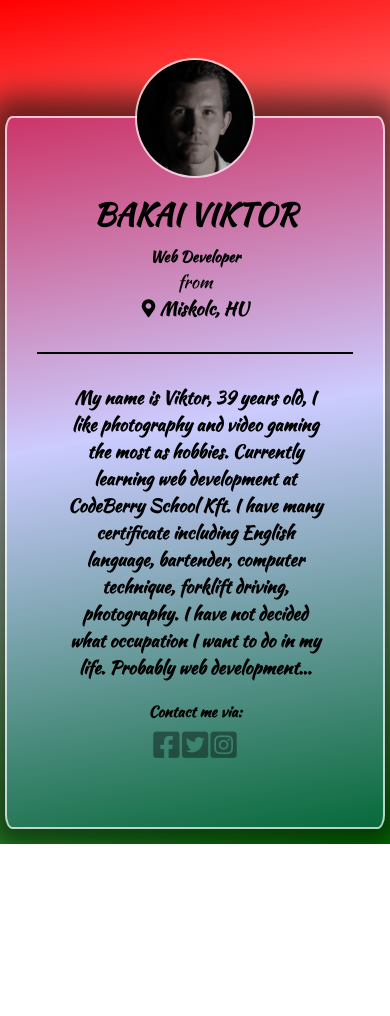
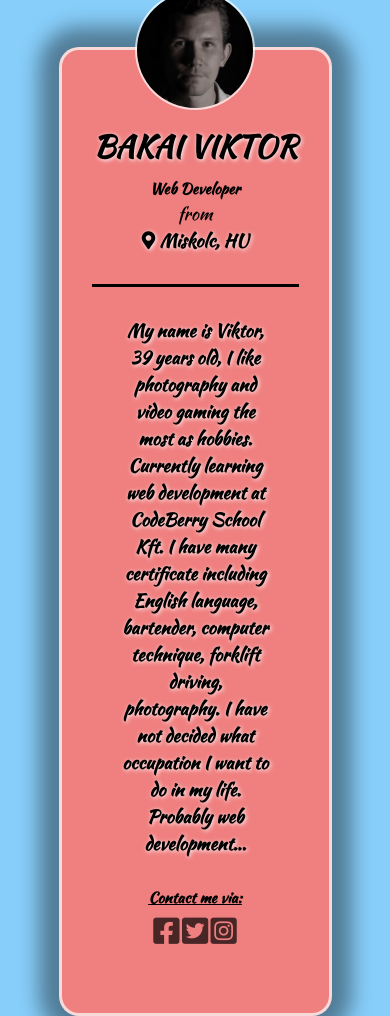
Before and after one commit to BakaiViktorWebDesign/online-businesscard, a plain HTML site: page index.html in a window 390 px wide. Before the commit the page ends 844 px from the top, so only its background shows below. Drawn offline with Linux system fonts and the light colour scheme.

Commit message:
Made changes for mobile first rule

```diff
--- a/index.html
+++ b/index.html
@@ -16,7 +16,7 @@
 
     <div class="head">
       <div class="profile-image">
-        <img src="assets/Me 3.jpg" alt="Profile Picture">
+        <img src="assets/Me.jpg" alt="Profile Picture">
       </div>
       <div class="name-headline">
         <h1>Bakai Viktor</h1>
@@ -29,7 +29,7 @@
     <div class="content">
       <p class="about">My name is Viktor, 39 years old, I like photography and video gaming the most as hobbies. Currently learning web development at CodeBerry School Kft. I have many certificate including English language, bartender, computer technique, forklift driving, photography. I have not decided what occupation I want to do in my life. Probably web development...</p>
       <section class="links">
-        <h2>Contact me via:</h2>
+        <h2 class="header2">Contact me via:</h2>
           <ul>
               <li><a href="https://www.facebook.com/viktor.bakai" target="_blank" title="Facebook"><i class="fab fa-facebook-square"></i></a></li>
               <li><a href="https://twitter.com/BakaiViktor" target="_blank" title="Twitter"><i class="fab fa-twitter-square"></i></a></li>
--- a/style.css
+++ b/style.css
@@ -13,13 +13,14 @@ body {
   display: flex;
   justify-content: center;
   align-items: center;
-  height: 100vh;
-  background-image: linear-gradient(170deg, red, white, green);
+  height: 120vh;
+  background-color: lightskyblue;
 }
 
 p {
   font-weight: bold;
   font-size: 1.8rem;
+  text-shadow: .1rem .1rem .4rem white;
 }
 
 span {
@@ -27,13 +28,14 @@ span {
 }
 
 .profile-card {
-  background: rgba(0,0,255,.2);
-  width: 480px;
-  max-width: calc(100vw - 10px);
-  border-radius: 2%;
-  border: 2px solid rgba(255,255,255,.7);
-  box-shadow: 0 0 30px 20px rgba(0,0,0,.6);
-  margin-top: 100px;
+  background-color: lightcoral;
+  width: 70%;
+  max-width: calc(100vw - 10vw);
+  border-radius: 2rem;
+  border: .3rem solid rgba(255,255,255,.7);
+  box-shadow: 0 0 2rem 2rem rgba(0,0,0,.4);
+  margin-top: 6rem;
+  margin-bottom: 1rem;
 }
 
 .head, .content {
@@ -51,31 +53,36 @@ li {
 }
 
 .content {
-  border-top: 2px solid rgba(0,0,0,1);
-  padding: 30px;
-  margin: 30px;
+  border-top: .3rem solid rgba(0,0,0,1);
+  padding: 3rem;
+  margin: 3rem;
 }
 
 .links {
-  margin-top: 20px;
+  margin-top: 3rem;
 }
 
 h1 {
   text-transform: uppercase;
   font-size: 3rem;
-  padding: 10px;
+  padding: 1rem;
+  text-shadow: .1rem .1rem .4rem white;
+}
+
+.header2 {
+  text-decoration: underline;
 }
 
 a {
-  color: rgba(0,0,0,.4);
+  color: rgba(0,0,0,.7);
 }
 
 img {
-  width: 120px;
-  height: 120px;
+  width: 12rem;
+  height: 12rem;
   border-radius: 50%;
-  margin-top: -60px;
-  padding: 2px;
+  margin-top: -6rem;
+  padding: .2rem;
   background: rgba(255,255,255,.7);
   filter: grayscale(80%);
 }
```
Also changed, not shown: assets/Me.jpg (renamed from assets/Me 3.jpg).
